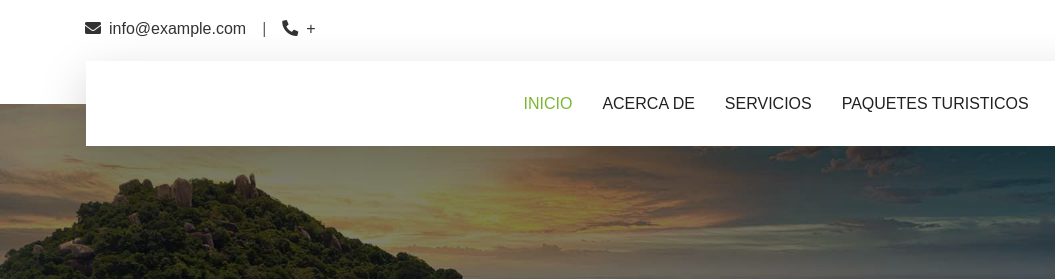
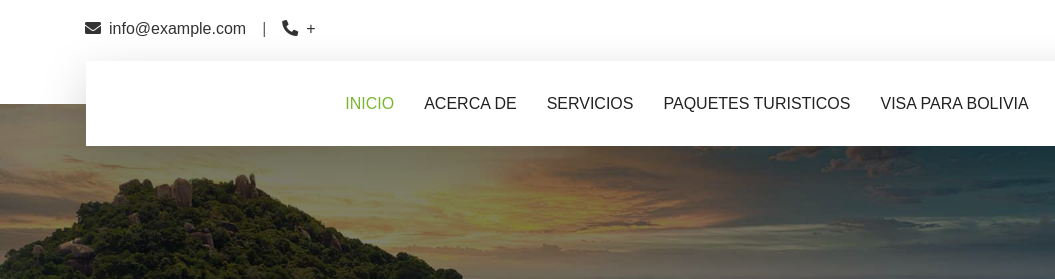
Before and after one commit to Alejvndr0/visas, a plain HTML site: page about.html in a window 1280 px wide. Shown: the top 279 px of the page, 0-1055 px from the left. Drawn offline with nearby package versions, Linux system fonts and the light colour scheme.

Commit message:
first commit

```diff
--- a/about.html
+++ b/about.html
@@ -73,7 +73,7 @@
                         <a href="about.html" class="nav-item nav-link">ACERCA DE</a>
                         <a href="service.html" class="nav-item nav-link">SERVICIOS</a>
                         <a href="package.html" class="nav-item nav-link">PAQUETES TURISTICOS</a>
-
+                        <a href="visa.html" class="nav-item nav-link">VISA PARA BOLIVIA</a>
                         <a href="contact.html" class="nav-item nav-link">CONTACTO</a>
                     </div>
                 </div>
```
Also changed, not shown: contact.html (+1 -1 lines), package.html (+1 -1 lines), service.html (+1 -1 lines), visa.html (+1 -1 lines).
